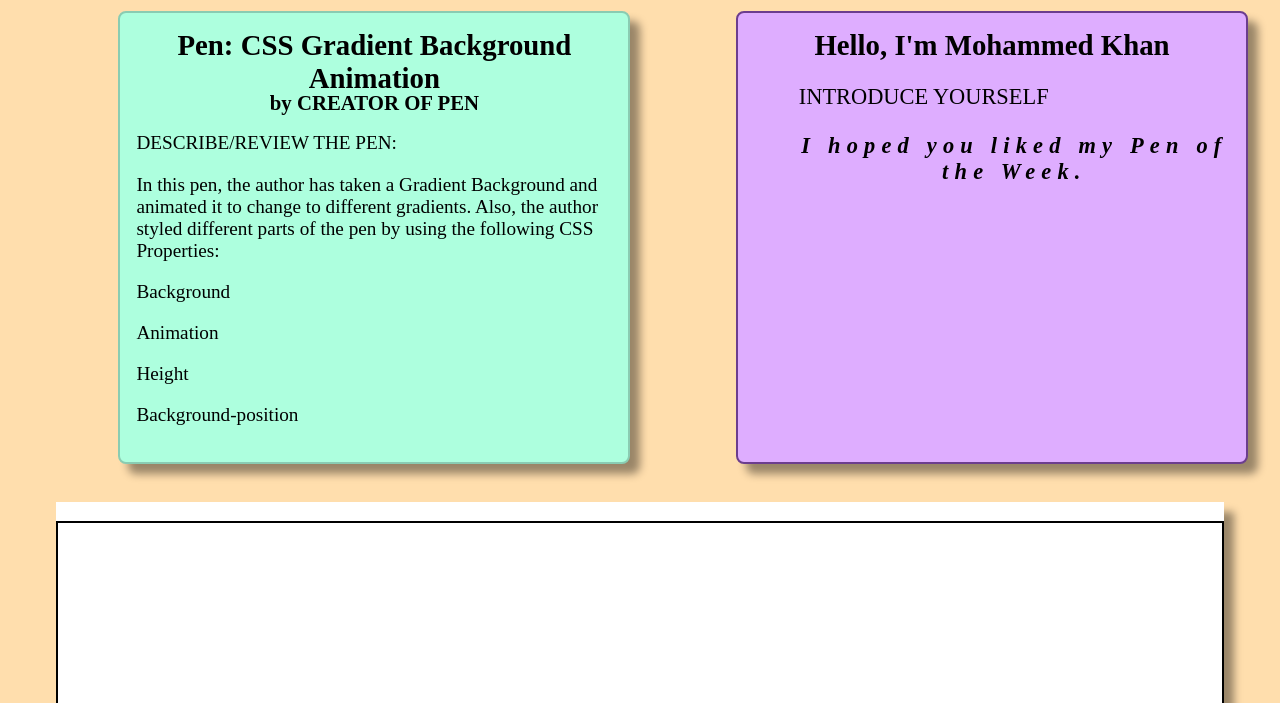
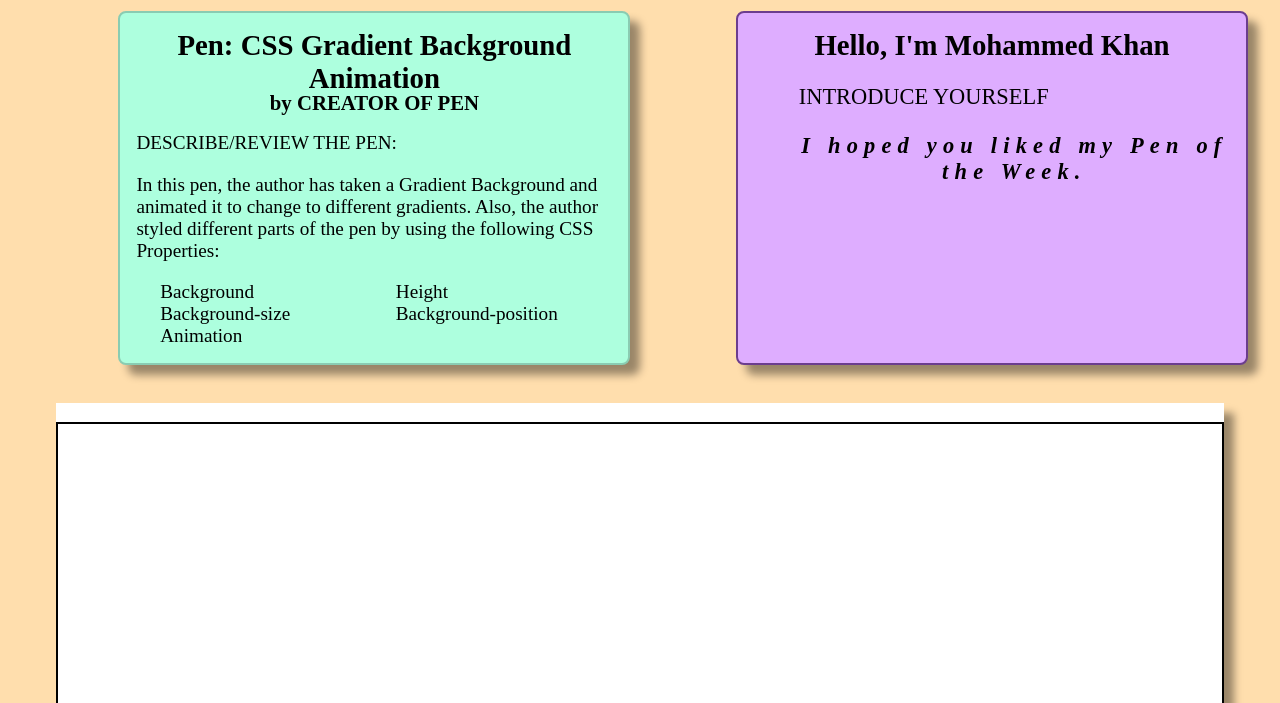
Before and after one commit to RVCC-IDMX/embed-codepen-Mohammedkhan18, a plain HTML site: page index.html in a window 1280 px wide. Shown: the part 85-788 px from the top of the page. Drawn offline with Linux system fonts and the light colour scheme; a script that the page names is missing; a web font is replaced by a local one.

Commit message:
adding a unorder list

```diff
--- a/index.html
+++ b/index.html
@@ -20,10 +20,13 @@
           <h3>by CREATOR OF PEN</h3>
           <p>DESCRIBE/REVIEW THE PEN:</p>
           <p>In this pen, the author has taken a Gradient Background and animated it to change to different gradients. Also, the author styled different parts of the pen by using the following CSS Properties:</p>
-          <p>Background</p>
-          <p>Animation</p>
-          <p>Height</p>
-          <p>Background-position</p>
+        <ul>
+          <li>Background</li>
+          <li>Background-size</li>
+          <li>Animation</li>
+          <li>Height</li>
+          <li>Background-position</li>
+        </ul>
 
 
         </article>
```
